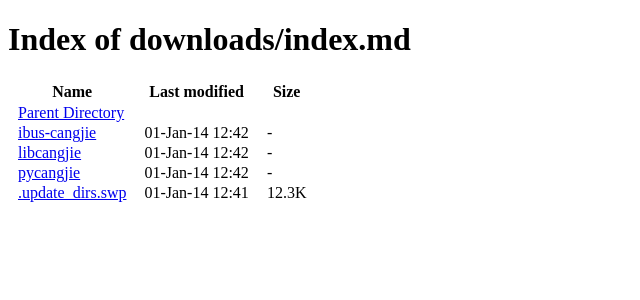
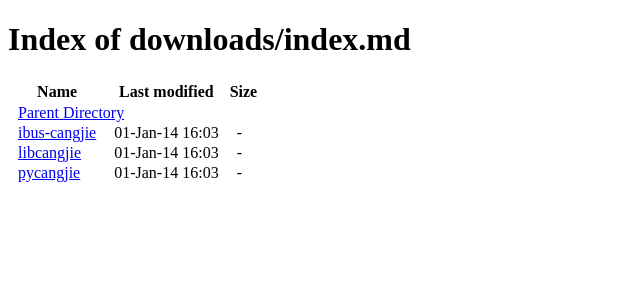
Before and after one commit to brendanhoran/cangjians.github.io, a Jekyll site: the page built from downloads/index.md, in a window 1280 px wide. Shown: the top 300 px of the page, without its empty margins (0-640 px from the left). Built offline with Jekyll 4.4.1, drawn with Linux system fonts in a browser that asks for light colours.

Commit message:
listing: Remove the Vim dotfile
Stupid me, I uploaded this...

```diff
--- a/downloads/index.md
+++ b/downloads/index.md
@@ -3,7 +3,6 @@ layout: listing
 project: .
 ---
 
-<tr><td><a href="ibus-cangjie">ibus-cangjie</a></td><td>01-Jan-14 12:42</td><td>-</td></tr>
-<tr><td><a href="libcangjie">libcangjie</a></td><td>01-Jan-14 12:42</td><td>-</td></tr>
-<tr><td><a href="pycangjie">pycangjie</a></td><td>01-Jan-14 12:42</td><td>-</td></tr>
-<tr><td><a href=".update_dirs.swp">.update_dirs.swp</a></td><td>01-Jan-14 12:41</td><td>12.3K</td></tr>
+<tr><td><a href="ibus-cangjie">ibus-cangjie</a></td><td>01-Jan-14 16:03</td><td>-</td></tr>
+<tr><td><a href="libcangjie">libcangjie</a></td><td>01-Jan-14 16:03</td><td>-</td></tr>
+<tr><td><a href="pycangjie">pycangjie</a></td><td>01-Jan-14 16:03</td><td>-</td></tr>
```
